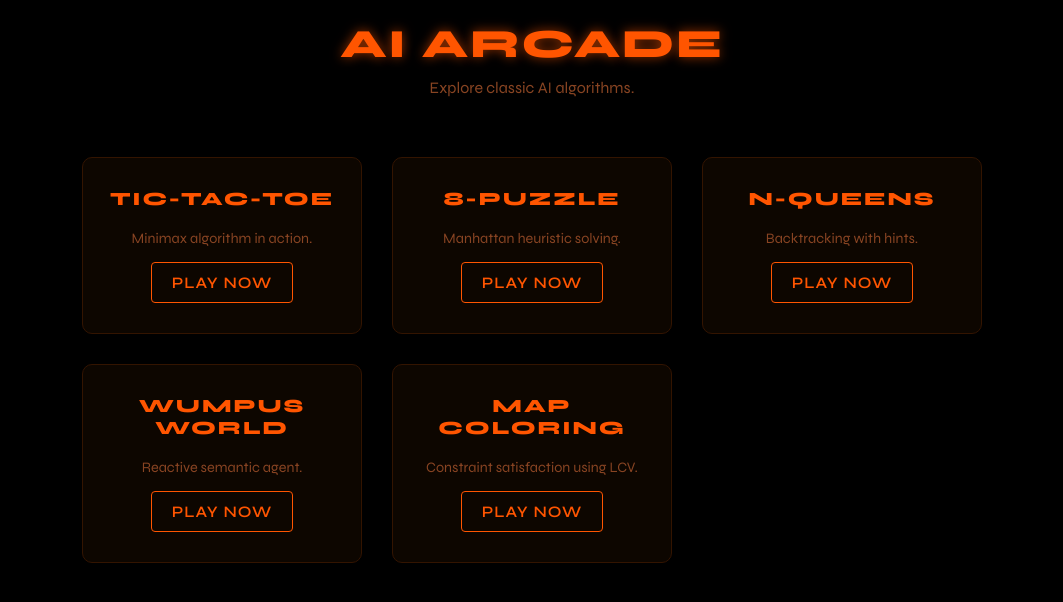
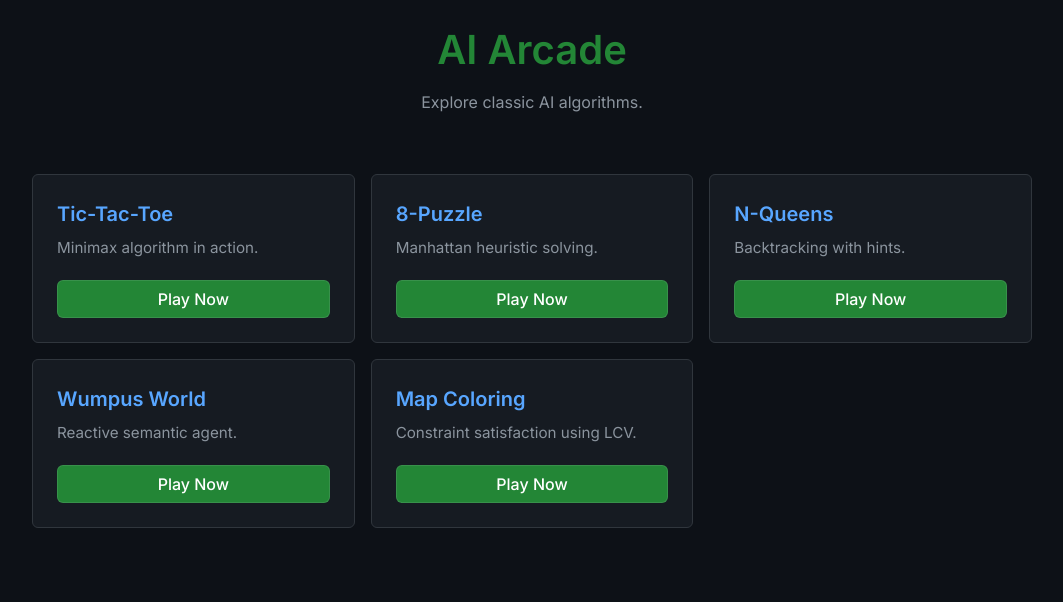
Before and after one commit to NamanRai64/Board-Games, a React (Vite) app in the folder ai-games/: page / in a window 1280 px wide. Shown: the top 602 px of the page, without its empty margins (108-1171 px from the left). Built offline with nearby package versions, Linux system fonts and the light colour scheme.

Commit message:
fixing ui

```diff
--- a/ai-games/src/index.css
+++ b/ai-games/src/index.css
@@ -1,17 +1,19 @@
-@import url('https://fonts.googleapis.com/css2?family=Syne:wght@400;600;800&family=JetBrains+Mono:wght@400;700&display=swap');
+@import url('https://fonts.googleapis.com/css2?family=Inter:wght@400;500;600;700&family=JetBrains+Mono:wght@400;700&display=swap');
 
 :root {
-  --color-bg: #000000;
-  --color-panel: #0d0600;
-  --color-panel-border: #331400;
-  --color-primary: #ff5500;
-  --color-secondary: #ff8800;
-  --color-accent: #ffb700;
-  --color-alert: #ff1100;
-  --color-text-main: #ffccaa;
-  --color-text-muted: #884422;
-  --glow-primary: 0 0 12px rgba(255, 85, 0, 0.6);
-  --glow-secondary: 0 0 12px rgba(255, 136, 0, 0.6);
+  /* GitHub Dark Dimmed / Dark Theme Palette */
+  --color-bg: #0d1117;
+  --color-panel: #161b22;
+  --color-panel-border: #30363d;
+  --color-primary: #238636; /* GitHub Success Green */
+  --color-primary-hover: #2ea043;
+  --color-link: #58a6ff; /* GitHub Blue */
+  --color-accent: #1f6feb;
+  --color-alert: #da3633; /* GitHub Danger Red */
+  --color-warning: #d29922; /* GitHub Warning Yellow */
+  --color-text-main: #c9d1d9;
+  --color-text-muted: #8b949e;
+  --color-header-bg: #010409;
 }
 
 * {
@@ -21,13 +23,13 @@
 }
 
 body {
-  font-family: 'Syne', sans-serif;
+  font-family: 'Inter', -apple-system, BlinkMacSystemFont, "Segoe UI", Helvetica, Arial, sans-serif;
   background-color: var(--color-bg);
   color: var(--color-text-main);
   min-height: 100vh;
   margin: 0;
   padding: 0;
-  overflow-x: hidden;
+  line-height: 1.5;
 }
 
 code, pre, .mono {
@@ -35,20 +37,15 @@ code, pre, .mono {
 }
 
 h1, h2, h3, h4, h5, h6 {
-  font-weight: 800;
-  text-transform: uppercase;
-  letter-spacing: 2px;
+  font-weight: 600;
 }
 
-/* Glassmorphic Panels */
+/* Glassmorphic/Panel Styles */
 .glass-panel {
-  background: rgba(13, 6, 0, 0.85);
-  backdrop-filter: blur(10px);
-  -webkit-backdrop-filter: blur(10px);
+  background: var(--color-panel);
   border: 1px solid var(--color-panel-border);
-  border-radius: 8px;
+  border-radius: 6px;
   padding: 20px;
-  box-shadow: 0 4px 20px rgba(0,0,0,0.5);
 }
 
 /* Custom Warning Popup */
@@ -58,13 +55,13 @@ h1, h2, h3, h4, h5, h6 {
   left: 50%;
   transform: translateX(-50%);
   z-index: 9999;
-  background: var(--color-bg);
-  border: 2px solid var(--color-primary);
-  color: var(--color-primary);
-  padding: 15px 30px;
-  border-radius: 8px;
-  box-shadow: var(--glow-primary);
-  font-weight: 800;
+  background: var(--color-panel);
+  border: 1px solid var(--color-warning);
+  color: var(--color-warning);
+  padding: 12px 24px;
+  border-radius: 6px;
+  box-shadow: 0 8px 24px rgba(0,0,0,0.5);
+  font-weight: 500;
   display: flex;
   align-items: center;
   gap: 10px;
@@ -78,22 +75,24 @@ h1, h2, h3, h4, h5, h6 {
 
 /* Base Buttons */
 .btn {
-  font-family: 'Syne', sans-serif;
-  font-weight: 600;
-  background: transparent;
+  font-family: inherit;
+  font-weight: 500;
+  background: #21262d;
   color: var(--color-text-main);
   border: 1px solid var(--color-panel-border);
-  padding: 10px 20px;
-  border-radius: 4px;
+  padding: 6px 16px;
+  border-radius: 6px;
   cursor: pointer;
-  transition: all 0.2s ease;
-  text-transform: uppercase;
-  letter-spacing: 1px;
+  transition: 0.2s cubic-bezier(0.3, 0, 0.5, 1);
+  display: inline-flex;
+  align-items: center;
+  justify-content: center;
+  gap: 8px;
 }
 
 .btn:hover:not(:disabled) {
-  background: rgba(255, 85, 0, 0.1);
-  border-color: var(--color-primary);
+  background: #30363d;
+  border-color: #8b949e;
 }
 
 .btn:disabled {
@@ -102,60 +101,60 @@ h1, h2, h3, h4, h5, h6 {
 }
 
 .btn-primary {
-  border-color: var(--color-primary);
-  color: var(--color-primary);
+  background-color: var(--color-primary);
+  border-color: rgba(240, 246, 252, 0.1);
+  color: #ffffff;
 }
 
 .btn-primary:hover:not(:disabled) {
-  background: rgba(255, 85, 0, 0.15);
-  box-shadow: var(--glow-primary);
+  background-color: var(--color-primary-hover);
+  border-color: rgba(240, 246, 252, 0.1);
 }
 
 .btn-secondary {
-  border-color: var(--color-secondary);
-  color: var(--color-secondary);
+  color: var(--color-link);
 }
 
 .btn-secondary:hover:not(:disabled) {
-  background: rgba(255, 136, 0, 0.15);
-  box-shadow: var(--glow-secondary);
+  background: #30363d;
 }
 
 /* Board Game Grid Basics */
 .board-grid {
   display: grid;
-  gap: 8px;
+  gap: 4px;
   margin: 20px auto;
+  background-color: var(--color-panel-border);
+  padding: 4px;
+  border-radius: 6px;
 }
 
 .cell {
-  background: var(--color-panel);
-  border: 1px solid var(--color-panel-border);
+  background: var(--color-bg);
+  border: 1px solid transparent;
   display: flex;
   align-items: center;
   justify-content: center;
-  font-size: 2rem;
-  font-weight: 800;
+  font-size: 1.5rem;
+  font-weight: 600;
   cursor: pointer;
-  transition: all 0.2s;
+  transition: 0.2s;
   border-radius: 4px;
   color: var(--color-text-main);
+  aspect-ratio: 1/1;
 }
 
 .cell:hover:not(:disabled) {
-  border-color: var(--color-secondary);
-  box-shadow: inset 0 0 10px rgba(255, 136, 0, 0.2);
+  background-color: var(--color-panel);
 }
 
 .cell.active {
-  border-color: var(--color-primary);
-  color: var(--color-primary);
-  box-shadow: inset 0 0 10px rgba(255, 85, 0, 0.2);
+  color: var(--color-link);
 }
 
 /* Scrollbar */
 ::-webkit-scrollbar {
-  width: 8px;
+  width: 12px;
 }
 
 ::-webkit-scrollbar-track {
@@ -163,49 +162,68 @@ h1, h2, h3, h4, h5, h6 {
 }
 
 ::-webkit-scrollbar-thumb {
-  background: var(--color-panel-border);
-  border-radius: 4px;
+  background: #30363d;
+  border-radius: 6px;
+  border: 3px solid var(--color-bg);
 }
 
 ::-webkit-scrollbar-thumb:hover {
-  background: var(--color-primary);
+  background: #484f58;
 }
 
 /* Home Menu Cards */
 .menu-grid {
   display: grid;
-  grid-template-columns: repeat(auto-fit, minmax(250px, 1fr));
-  gap: 30px;
-  max-width: 900px;
+  grid-template-columns: repeat(auto-fit, minmax(300px, 1fr));
+  gap: 16px;
+  max-width: 1000px;
   margin: 0 auto;
 }
 
 .menu-card {
   background: var(--color-panel);
   border: 1px solid var(--color-panel-border);
-  border-radius: 10px;
-  padding: 30px 20px;
-  text-align: center;
+  border-radius: 6px;
+  padding: 24px;
+  text-align: left;
   cursor: pointer;
-  transition: all 0.3s;
+  transition: 0.2s;
   display: flex;
   flex-direction: column;
-  align-items: center;
-  gap: 15px;
+  gap: 8px;
 }
 
 .menu-card:hover {
-  transform: translateY(-5px);
-  border-color: var(--color-primary);
-  box-shadow: var(--glow-primary);
+  border-color: #8b949e;
+  background-color: #1c2128;
 }
 
 .menu-card h3 {
-  color: var(--color-primary);
-  margin-bottom: 5px;
+  color: var(--color-link);
+  font-size: 1.25rem;
 }
 
 .menu-card p {
   color: var(--color-text-muted);
-  font-size: 0.9rem;
+  font-size: 0.95rem;
+  margin-bottom: 12px;
 }
+
+/* Status Banner Override */
+.status-banner {
+  font-size: 0.95rem;
+  border-left: 4px solid var(--color-link);
+  background: rgba(88, 166, 255, 0.1);
+}
+.status-banner.win {
+  border-left-color: var(--color-primary);
+  background: rgba(35, 134, 54, 0.1);
+}
+.status-banner.lose {
+  border-left-color: var(--color-alert);
+  background: rgba(218, 54, 51, 0.1);
+}
+.status-banner.thinking {
+  border-left-color: var(--color-warning);
+  background: rgba(210, 153, 34, 0.1);
+}
```
